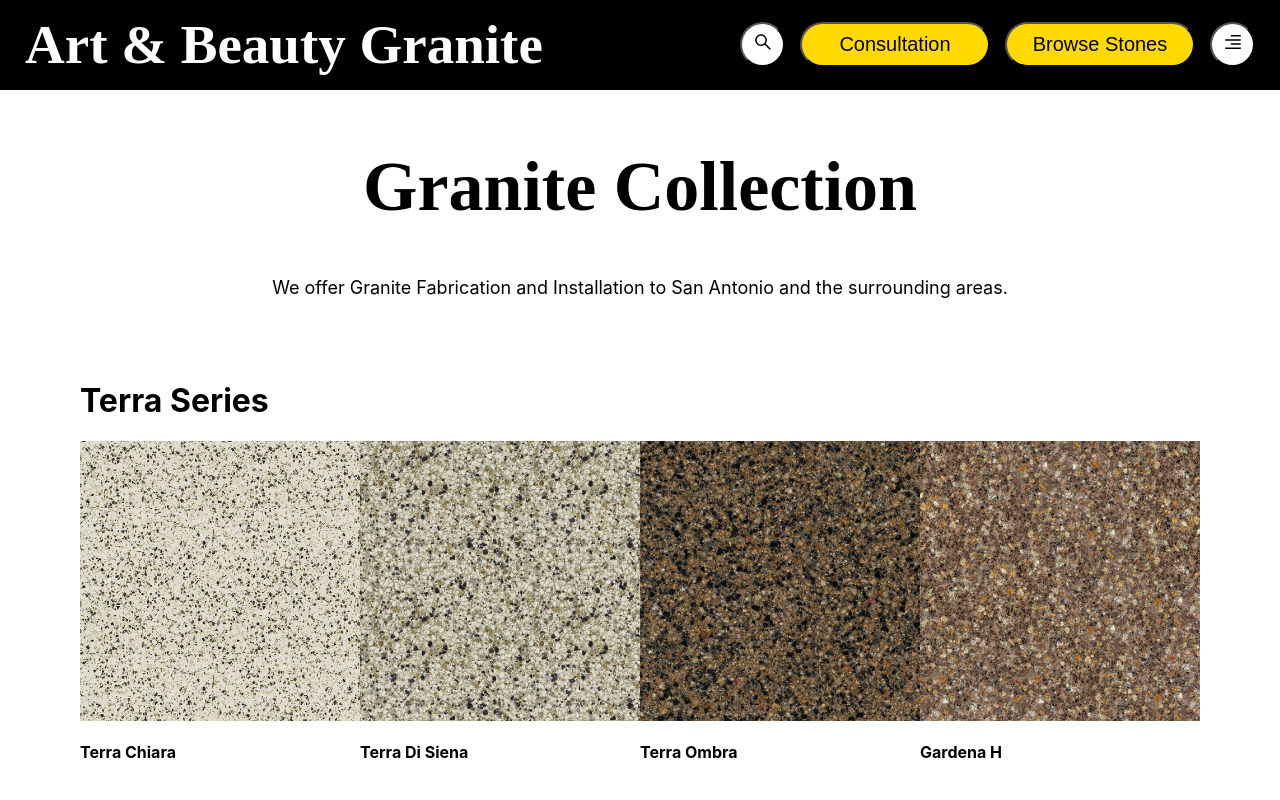
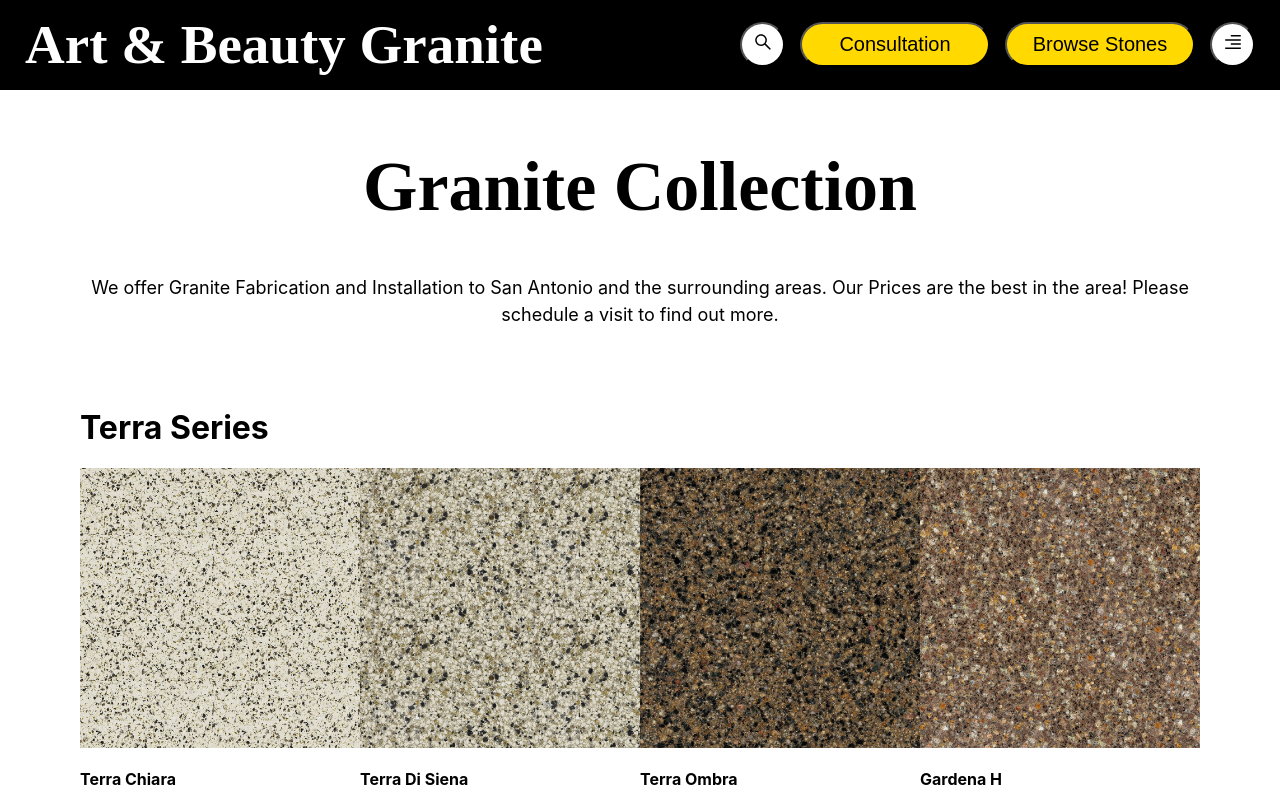
Before and after one commit to CristobalLicea/artNbeautyGranite, a React (Create React App) app: page /products/granite in a window 1280 px wide. Shown: the top 800 px of the page. Built offline with nearby package versions, Linux system fonts and the light colour scheme; a web font is replaced by a local one.

Commit message:
more icon updates

```diff
--- a/src/App.js
+++ b/src/App.js
@@ -10,6 +10,7 @@ import Services from './components/services/services';
 import Work from './components/work/work';
 import Reach from './components/reach/reach';
 import Granite from './components/granite/granite'
+import Marble from './components/marble/marble';
 
 
 function App() {
@@ -18,6 +19,7 @@ function App() {
       <Route path="/" element={<Home />} />
       <Route path="/products" element={<Products />} />
       <Route path="/products/granite" element={<Granite />} />
+      <Route path="/products/marble" element={<Marble />} />
       <Route path="/services" element={<Services />} />
       <Route path="/work" element={<Work />} />
       <Route path="/reach" element={<Reach />} />
--- a/src/components/granite/granite.jsx
+++ b/src/components/granite/granite.jsx
@@ -12,7 +12,7 @@ const GranitePage = () => {
 
       <div className="graniteHeader">
         <h1>Granite Collection</h1>
-        <p>We offer Granite Fabrication and Installation to San Antonio and the surrounding areas. </p>
+        <p> We offer Granite Fabrication and Installation to San Antonio and the surrounding areas. Our Prices are the best in the area! Please schedule a visit to find out more.</p>
       </div>
 
       <div className="showBox">
--- a/src/components/marble/marble.css
+++ b/src/components/marble/marble.css
@@ -1,21 +1,21 @@
-#granitePage {
+#marblePage {
   box-sizing: border-box;
   margin-top: 90px;
   width: 100vw;
   padding: 10px 80px;
 }
 
-.graniteHeader {
+.marbleHeader {
   margin-bottom: 80px;
   text-align: center;
 }
 
-.graniteHeader h1 {
+.marbleHeader h1 {
   font-size: 70px;
   font-family: The Nautigal;
 }
 
-.graniteHeader p {
+.marbleHeader p {
   line-height: 1.5;
   font-size: 18px;
 }
--- a/src/components/marble/marble.jsx
+++ b/src/components/marble/marble.jsx
@@ -1,16 +1,16 @@
 import React from "react";
 import './marble.css';
 import { TERRA, CLASSIC, BLACK } from "../../constants";
+import Nav from '../nav/nav'
 
 const MarblePage = () => {
   return (
-    <div id="granitePage">
+    <div id="marblePage">
+      <Nav />
 
-      <div className="graniteHeader">
-        <h1>Granite Collection</h1>
-        <p>Our granite countertops are made with the highest quality granite quarried in Europe and then engineered into strong, beautiful surfaces at our very own manufacturing facility in Sebring, Florida. Owning and operating our facility allows us to maintain strict quality control. Additionally, we guarantee the quality of our countertops with a Lifetime Limited Warranty. These countertops contain our own proprietary product called ForeverSeal®, which ensures the surfaces are nonporous, stain and scratch-resistant, and, unlike other traditional granite surfaces, will never require sealing. Our granite color palette is constantly evolving and follows industry trends and customer input, so you know you’re getting a broad selection of high quality surfaces that will endure anything life throws at them.
-
-Our granite countertops and mosaic tile surfaces are not only for kitchens. They are perfect for bathrooms and other areas of your home, including flooring, fireplaces and walls. Granite or quartz showers are easier to clean and will maintain their beauty longer than any other surface solution you might be considering. We can also add a gorgeous mosaic tile inlay into your shower to add an element of style and sophistication. Whether it’s a bathroom vanity, tub surround, mosaic feature wall or mosaic tile strip, we will provide the best quality for your money and guarantee it with our warranty. Our kitchen and bathroom remodel process is fast, easy and stress-free, and we will manage the entire project from design through installation. Browse our granite countertop color palette below. If you see something you like, schedule your free in-home consultation today by filling out the form.</p>
+      <div className="marbleHeader">
+        <h1>Marble Collection</h1>
+        <p></p>
       </div>
 
       <div className="showBox">
--- a/src/components/products/products.jsx
+++ b/src/components/products/products.jsx
@@ -28,11 +28,11 @@ const Products = () => {
         <div className="product" onClick={() => {navigate('/products/quartz')}}>
           <Card title="Quartz" image="/graniteIcon.jpeg"/>
         </div>
-        <div className="product" onClick={() => {navigate('/products/Sinks')}}>
+        <div className="product" onClick={() => {navigate(  '/products/Sinks')}}>
           <Card title="Sinks" image="/sinkIcon.jpeg"/>
         </div>
         <div className="product" onClick={() => {navigate('/products/Faucets')}}>
-          <Card title="Faucets" image="/graniteIcon.jpeg"/>
+          <Card title="Faucets" image="/faucetIcon.jpeg"/>
         </div>
 
 
--- a/src/components/services/services.jsx
+++ b/src/components/services/services.jsx
@@ -11,7 +11,7 @@ const Services = () => {
         <h1>Services</h1>
       </div>
       <div className="services">
-        <Card title="Fabrication"/>
+        <Card title="Fabrication" image="/fabricationService.png"/>
         <Card title="Installation"/>
         <Card title="Clean Up"/>
         <Card title="Maintenece Tips"/>
```
Also changed, not shown: public/faucetIcon.jpeg (added), public/sinkIcon.avif (deleted).
